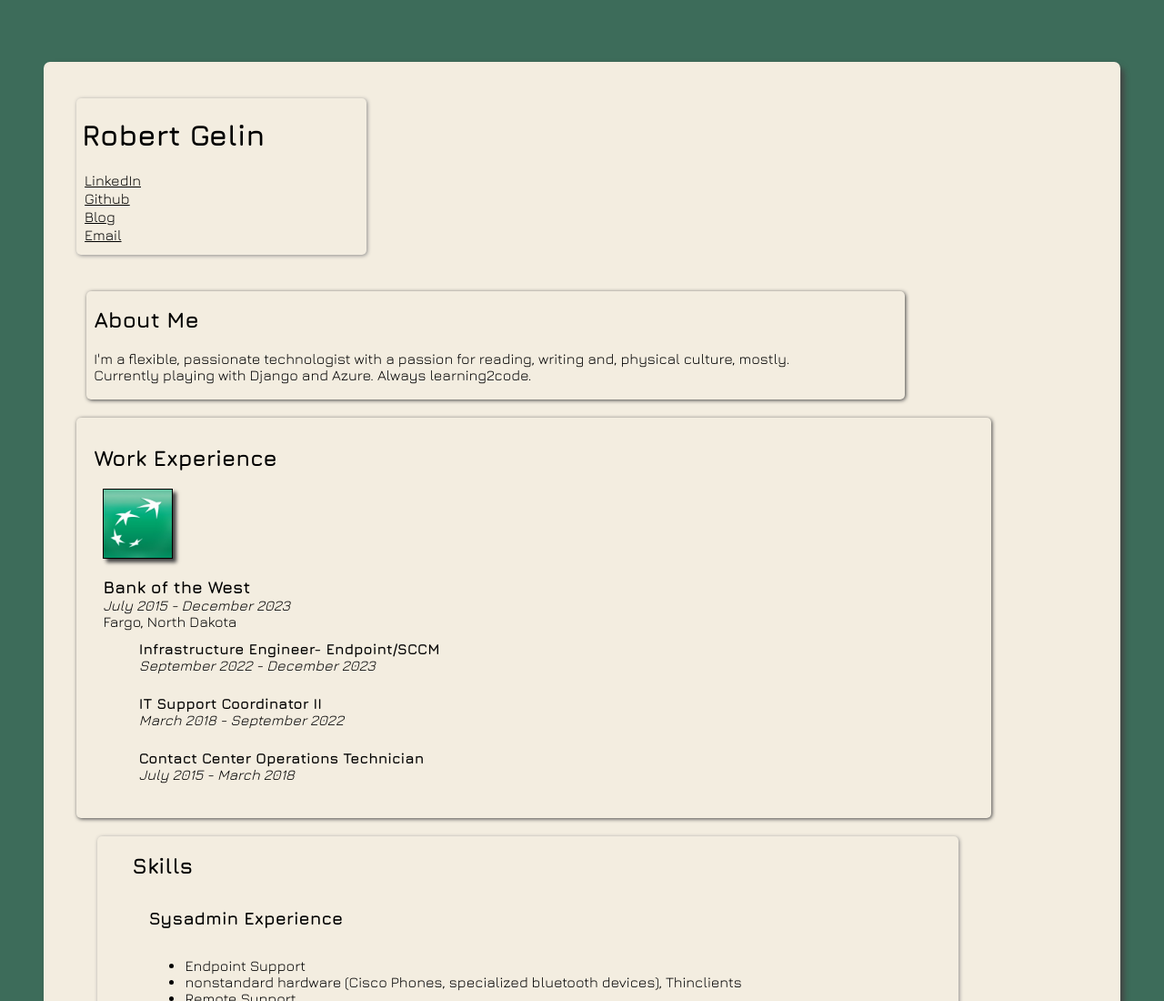
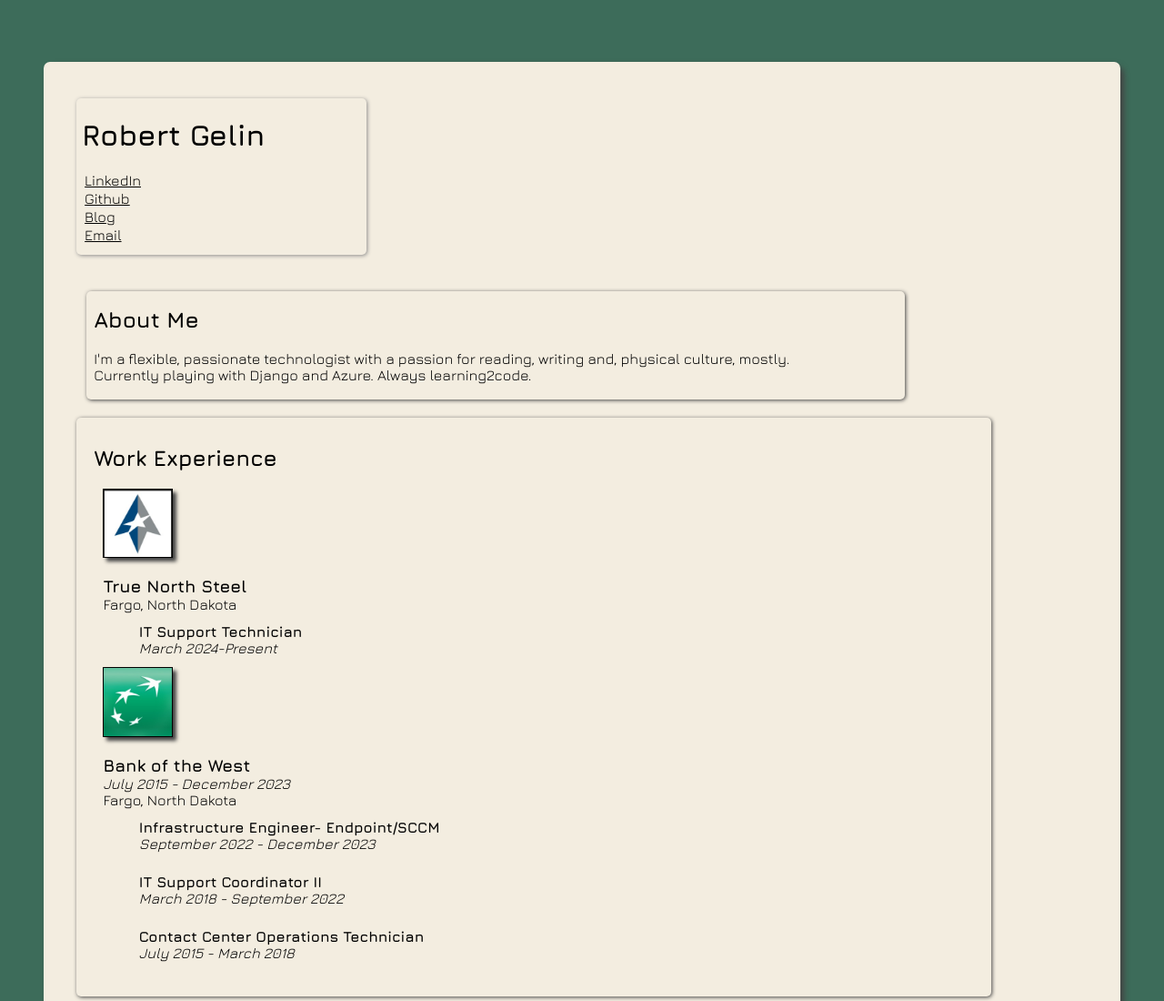
Before and after one commit to Ramanujiggy/cloud-resume-challenge, a plain HTML site: page index.html in a window 1280 px wide. Shown: the top 1100 px of the page at 91% size. Drawn offline with nearby package versions, Linux system fonts and the light colour scheme.

Commit message:
adding tns logo and job entry

```diff
--- a/index.html
+++ b/index.html
@@ -61,11 +61,23 @@
                 <div class="">
                     <h2>Work Experience</h2>
                     <!-- current -->
+                    <div class="past-employwer row">
+                        <div class="col-md-2">
+                            <img class="employer-img" src="./theme/images/tns_logo.png">
+                        </div>
+                        <div class="col-md-3 ">
+                            <h3 class="business-name">True North Steel </h3>
+                            <i></i>
+                            <span>Fargo, North Dakota</span>
+                        </div>
+                        <div class="col-md-7 ">
+                            <h4 class="position">IT Support Technician</h4>
+                            <i>March 2024-Present</i><br>
+                        </div>
+                    </div>
                     <div class="past-employer row">
                         <div class="col-md-2">
-
                             <img class="employer-img" src="./theme/images/bank_of_the_west_logo.jpg">
-
                         </div>
                         <div class="col-md-3 ">
                             <h3 class="business-name">Bank of the West </h3>
```
Also changed, not shown: theme/images/tns_logo.png (added), 1 other file.
